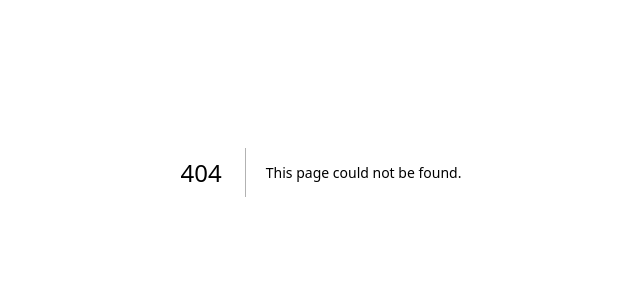
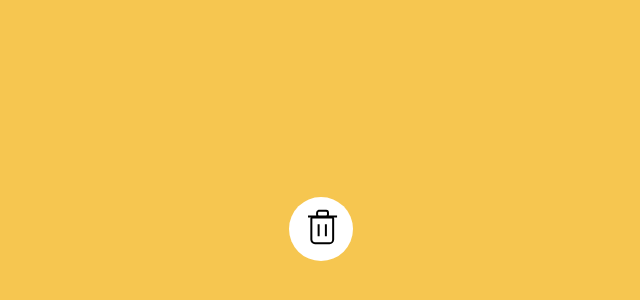
Before and after one commit to sahildotexe/framer-motion-practice, a Next.js app: page /delete in a window 1280 px wide. Before the commit this address had no page. Shown: the part 228-528 px from the top of the page, without its empty margins (319-959 px from the left). Built offline with nearby package versions, Linux system fonts and the light colour scheme.

Commit message:
delete animation

```diff
--- /dev/null
+++ b/src/app/delete/page.tsx
@@ -0,0 +1,121 @@
+"use client";
+import { delay, motion, stagger, useAnimate } from "framer-motion";
+import { useState } from "react";
+
+const mainVariant = {
+  initial: { backgroundColor: "white" },
+  hoveredState: { scale: 1.2, backgroundColor: "#D82E45" },
+};
+
+const trashVariant = {
+  initial: { fill: "none", stroke: "black", strokeWidth: "2" },
+  hoveredState: { fill: "white", stroke: "white", strokeWidth: "2" },
+};
+
+const linesVariant = {
+  initial: { fill: "none", stroke: "black", strokeWidth: "2" },
+  hoveredState: { fill: "none", stroke: "#D82E45", strokeWidth: "2" },
+};
+const capVariant = {
+  initial: {
+    d: "M30.0714 7.48028L0.999975 7.48027M19.1696 7.48028C19.1696 7.48028 12.9052 7.48027 11.9018 7.48027C10.8983 7.48027 10.0848 6.61894 10.0848 5.55643C10.0848 5.55643 10.0848 4.69509 10.0848 3.63258C10.0848 2.57007 11.9018 1.70874 11.9018 1.70874L19.1696 1.70874C20.1731 1.70874 20.9866 2.57007 20.9866 3.63258L20.9866 5.55643C20.9866 6.61894 20.1731 7.48028 19.1696 7.48028Z",
+    stroke: "black",
+    strokeWidth: "2",
+    pathlength: 0,
+    transform: "translateY(0px) translateX(0px) rotate(0deg)",
+  },
+  hoveredState: {
+    // d: "M32.1169 7.99999H60.6082M42.8011 7.99999C42.8011 7.99999 48.9405 7.99999 49.9239 7.99999C50.9074 7.99999 51.6872 8.80533 51.6657 9.79878C51.6657 9.79878 51.6482 10.6041 51.6267 11.5976C51.6052 12.591 49.8071 13.3964 49.8071 13.3964H42.6842C41.7008 13.3964 40.921 12.591 40.9425 11.5976L40.9814 9.79878C41.003 8.80533 41.8177 7.99999 42.8011 7.99999Z",
+    d:"M30.0714 7.48028L0.999975 7.48027M19.1696 7.48028C19.1696 7.48028 12.9052 7.48027 11.9018 7.48027C10.8983 7.48027 10.0848 6.61894 10.0848 5.55643C10.0848 5.55643 10.0848 4.69509 10.0848 3.63258C10.0848 2.57007 11.9018 1.70874 11.9018 1.70874L19.1696 1.70874C20.1731 1.70874 20.9866 2.57007 20.9866 3.63258L20.9866 5.55643C20.9866 6.61894 20.1731 7.48028 19.1696 7.48028Z",
+    stroke: "white",
+    strokeWidth: "2",
+    transition: { duration: 0.25 },
+    transform: "translateY(2px) translateX(29px) rotate(165deg)",
+
+  },
+};
+
+const bubbleVariant = {
+    initial: { opacity: 0 },
+    hoveredState: { opacity: 1, transition:{delay:0.4} },
+};
+
+
+export default function Delete() {
+  const [hovered, setHovered] = useState(false);
+
+  const handleHoverStart = () => {
+    console.log("hovered");
+    setHovered(true);
+  };
+
+  return (
+    <div className="flex flex-col justify-center items-center h-screen bg-[#F6C650] ">
+      <motion.div initial={{opacity:0}} animate={hovered ? "hoveredState" : "initial"}
+        variants={bubbleVariant} className="speech square triangle pointed center down">
+        <div className="font-sans font-normal text-base justify-center text-center">
+            Are you sure ?
+        </div>
+        <div className="flex flex-row  items-center justify-between">
+        <div className="p-2 px-4 cursor-pointer font-sans font-normal text-xs bg-[#D82E45] text-white rounded-md m-2 ml-0">
+            YES
+        </div>
+        <div className="p-2 px-4 cursor-pointer font-sans font-normal text-xs bg-[#EBEDEE] text-[#545454] rounded-md m-2 mr-0">
+            NO
+        </div>
+        </div>
+      </motion.div>
+      <motion.div
+        animate={hovered ? "hoveredState" : "initial"}
+        variants={mainVariant}
+        initial={{ backgroundColor: "white" }}
+        onHoverStart={handleHoverStart}
+        onHoverEnd={() => setHovered(false)}
+        className="w-[64px] h-[64px] flex justify-center items-center rounded-full cursor-pointer"
+      >
+        <svg
+          fill="none"
+          height="60"
+          width="60"
+          className="mr-[-31px] mb-[-20px] overflow-visible"
+        >
+          <motion.path
+            d="M22.5235 34.2661H7.98776C5.9808 34.2661 4.35383 32.5434 4.35383 30.4184V9.41748C4.35383 8.8652 4.80155 8.41748 5.35383 8.41748H25.1574C25.7097 8.41748 26.1574 8.8652 26.1574 9.41748V30.4184C26.1574 32.5434 24.5304 34.2661 22.5235 34.2661Z"
+            animate={hovered ? "hoveredState" : "initial"}
+            variants={trashVariant}
+            initial={{ fill: "none", stroke: "black", strokeWidth: "2" }}
+            stroke-width="3"
+            stroke-linecap="round"
+            stroke-linejoin="round"
+          />
+=          <motion.path
+            animate={hovered ? "hoveredState" : "initial"}
+            variants={capVariant}
+            d="M30.0714 7.48028L0.999975 7.48027M19.1696 7.48028C19.1696 7.48028 12.9052 7.48027 11.9018 7.48027C10.8983 7.48027 10.0848 6.61894 10.0848 5.55643C10.0848 5.55643 10.0848 4.69509 10.0848 3.63258C10.0848 2.57007 11.9018 1.70874 11.9018 1.70874L19.1696 1.70874C20.1731 1.70874 20.9866 2.57007 20.9866 3.63258L20.9866 5.55643C20.9866 6.61894 20.1731 7.48028 19.1696 7.48028Z"
+            stroke="black"
+            initial={{
+              d: "M30.0714 7.48028L0.999975 7.48027M19.1696 7.48028C19.1696 7.48028 12.9052 7.48027 11.9018 7.48027C10.8983 7.48027 10.0848 6.61894 10.0848 5.55643C10.0848 5.55643 10.0848 4.69509 10.0848 3.63258C10.0848 2.57007 11.9018 1.70874 11.9018 1.70874L19.1696 1.70874C20.1731 1.70874 20.9866 2.57007 20.9866 3.63258L20.9866 5.55643C20.9866 6.61894 20.1731 7.48028 19.1696 7.48028Z",
+              stroke: "black",
+              strokeWidth: "2",
+            }}
+            stroke-width="3"
+            stroke-linecap="round"
+            stroke-linejoin="round"
+
+          />
+
+          <motion.path
+            d="M18.8896 27.2361V23.1051V18.9741C18.8896 18.9741 18.8896 17.3803 18.8896 15.1263M11.6218 27.2361V23.1051V18.9741C11.6218 18.9741 11.6218 17.5584 11.6218 15.3045"
+            stroke="#D82E45"
+            animate={hovered ? "hoveredState" : "initial"}
+            variants={linesVariant}
+            initial={{ fill: "none", stroke: "black", strokeWidth: "2" }}
+            stroke-width="3"
+            stroke-linecap="round"
+            stroke-linejoin="round"
+          />
+        </svg>
+      </motion.div>
+    </div>
+  );
+}
--- a/src/app/globals.css
+++ b/src/app/globals.css
@@ -12,3 +12,29 @@
 .example-container:hover {
   box-shadow: 0 0 10px rgba(0,0,0,0.5);
 }
+
+.speech {
+  position: relative;
+  margin: 1em;
+  padding: 1em;
+  background-color: #fff;
+  border-radius: 10px;
+  color: #545454;
+  z-index: 2;
+  margin-bottom: 5px;
+  padding-bottom: 0.3em;
+}
+.speech:before,
+.speech.pointed.down:before {
+  content: '';
+  position: absolute;
+  bottom: -1em;
+  border-style: solid;
+  border-width: 1em 1em 0;
+  border-color: #fff transparent;
+  z-index: -1;
+}
+.speech.pointed.center:before {
+  right: 50%;
+  transform: translateX(50%);
+}
--- a/src/app/layout.tsx
+++ b/src/app/layout.tsx
@@ -4,8 +4,8 @@ import { Inter } from 'next/font/google'
 const inter = Inter({ subsets: ['latin'] })
 
 export const metadata = {
-  title: 'upload button',
-  description: 'upload button animation',
+  title: 'framer motion experiments',
+  description: "here's few of my experiments w framer motion -",
 }
 
 export default function RootLayout({
--- a/src/app/page.tsx
+++ b/src/app/page.tsx
@@ -7,13 +7,18 @@ export default function Home() {
   return (
     <div className="h-screen flex flex-col justify-center items-center">
       <div className="font-sans font-semibold text-2xl p-6">
-        here&apos;s me expermenting microinteractions using framer motion -
+        here&apos;s few of my experiments w framer motion -
         </div>
       <Link href="/upload">
       <div className="font-sans font-normal text-2xl mt-2 underline underline-offset-8">
         upload button
       </div>
       </Link>
+      <Link href="/delete">
+      <div className="font-sans font-normal text-2xl mt-2 underline underline-offset-8">
+        delete animation
+      </div>
+      </Link>
     </div>
   );
 }
```
